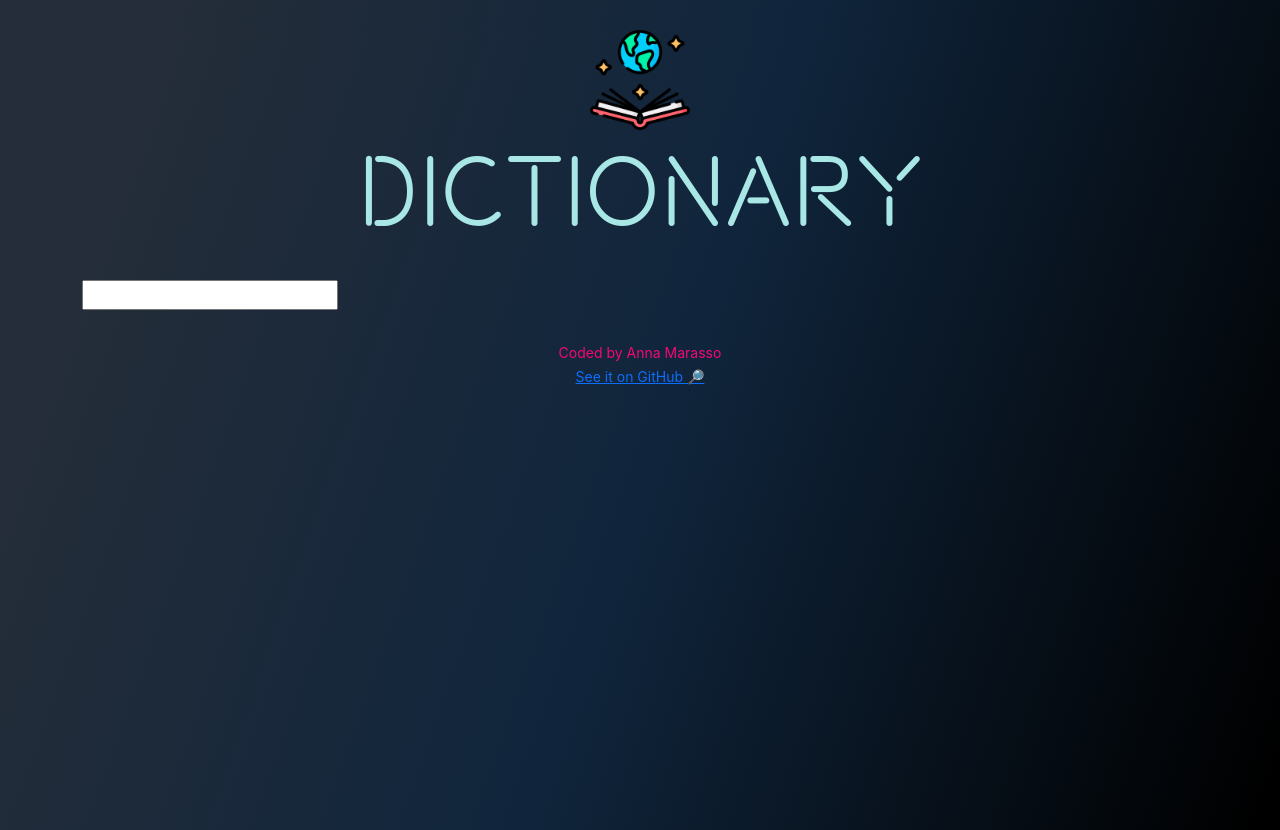
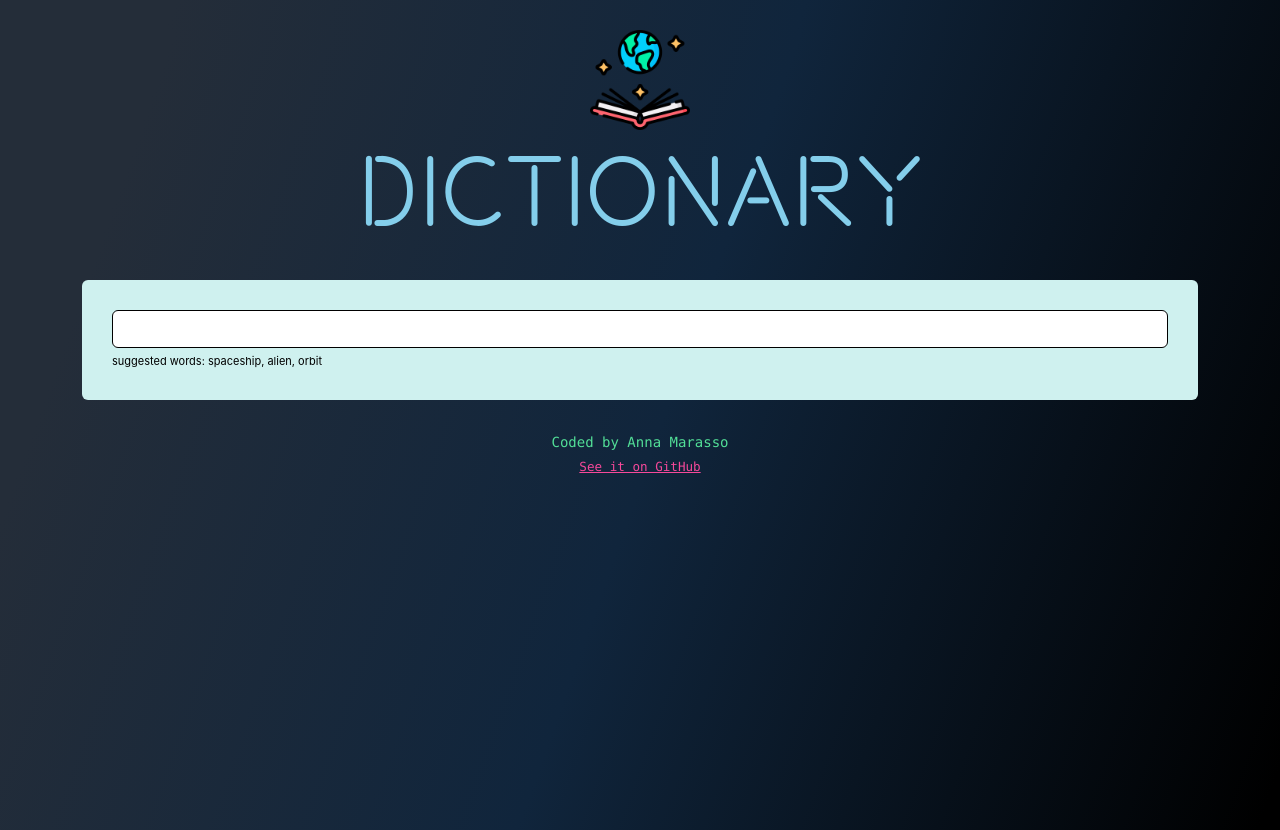
Before and after one commit to annamar90/dictionary-project, a React (Create React App) app: page / in a window 1280 px wide. Built offline with nearby package versions, Linux system fonts and the light colour scheme; no server answers.

Commit message:
style
Styled dictionary
set default word

```diff
--- a/src/App.css
+++ b/src/App.css
@@ -28,7 +28,7 @@ html {
 }
 
 .InfoApp {
-  color: #a9e6e6;
+  color: #84CEEb;
   text-align: center;
   font-family: "myFont";
   font-size: 100px;
@@ -47,18 +47,27 @@ html {
 
 .App-footer {
   text-align: center;
+  font-style: normal;
+  font-family: 'Lucida COnsole';
   margin: 30px 0;
-  color: #f70776;
+  color: #52de97;
 }
 
 
-.signature {
-  color: white;
-  font-style: italic;
-  font-size: 0.5em;
+.githublink {
+  color: #f6499a;
+  font-style: normal;
+  font-family: 'Lucida Console';
+  text-decoration: underline;
+  font-size: 0.9em;
   position: relative;
   text-align: center;
   bottom: 0px;
   margin: auto;
-  width: 94%;
+  width: 84%;
 }
+
+.githublink:hover {
+  color: #fa9905;
+  transition: 0.3s;
+}
--- a/src/App.js
+++ b/src/App.js
@@ -13,14 +13,14 @@ export default function App() {
       </header>
 
       <main>
-        <Dictionary />
+        <Dictionary defaultKeyword="welcome"/>
       </main>
 
       <footer className="App-footer">
         <small>
         Coded by Anna Marasso
         <br/>
-        <a href="https://github.com/annamar90/dictionary-project" id="githublink"> See it on GitHub 🔎</a>
+        <a href="https://github.com/annamar90/dictionary-project" className="githublink">See it on GitHub</a>
         </small>
       </footer>
       </div>
--- a/src/Dictionary.css
+++ b/src/Dictionary.css
@@ -1,4 +1,21 @@
 
-.Dictionary {
-    color: white;
+.Dictionary section{
+    color:black;
+    background-color:#cff1ef;
+    padding: 30px;
+    border-radius: 6px;
+    box-shadow: 0 10px 10px rgba(0,0,0/10%);
+    margin: 20px 0;
 }
+
+.SearchBar {
+    width: 100%;
+    padding: 6px 4px;
+    border: 1px solid;
+    border-radius: 6px;
+}
+
+.Hint {
+    font-size: 11px;
+    margin-top: 5px;
+}
--- a/src/Dictionary.js
+++ b/src/Dictionary.js
@@ -3,22 +3,26 @@ import axios from "axios";
 import Results from "./Results";
 import "./Dictionary.css";
 
-export default function Dictionary() {
-    let [keyword, setKeyword] = useState("");
+export default function Dictionary(props){
+    let [keyword, setKeyword] = useState(props.defaultKeyword);
     let [results, setResults]  = useState(null);
+    let [loaded, setLoaded] = useState(false);
 
     function handleResponse(response){
-
     setResults(response.data[0]);
     }
 
-    function search(event) {
-        event.preventDefault();
 
+    function search(){
       // documentation: https://dictionaryapi.dev/
 
     let apiUrl = "https://api.dictionaryapi.dev/api/v2/entries/en_US/" + keyword;
     axios.get(apiUrl).then(handleResponse);
+    }
+
+    function handleSubmit(event){
+        event.preventDefault();
+        search();
     }
 
 
@@ -26,10 +30,27 @@ export default function Dictionary() {
         setKeyword(event.target.value);
     }
 
-    return <div className="Dictionary">
-                <form onSubmit={search}>
-                    <input type="search" onChange={handleKeywordChange} />
+    function load() {
+        setLoaded(true);
+        search();
+    }
+
+    if(loaded) {
+        return (
+        <div className="Dictionary">
+            <section>
+            <form onSubmit={handleSubmit}>
+                <input type="search" className="SearchBar" onChange={handleKeywordChange} />
+            </form>
+            <div className="Hint">
+                suggested words: spaceship, alien, orbit
+            </div>
+             </section>
                 <Results results={results}/>
-                </form>
-            </div>;
+            </div>
+        );
+    } else {
+        load();
+        return "Loading";
     }
+}
--- /dev/null
+++ b/src/Results.css
@@ -0,0 +1,5 @@
+.Results h2{
+    font-size:36px;
+    font-weight:bold;
+    line-height:1.5;
+}
--- a/src/Results.js
+++ b/src/Results.js
@@ -1,12 +1,14 @@
 import React from "react";
 import Phonetic from "./Phonetic";
 import Meaning from "./Meaning";
+import "./Results.css";
 
 
 export default function Results(props) {
     if(props.results) {
         return (
          <div className="Results">
+             <section>
              <h2>{props.results.word}</h2>
              {props.results.phonetics.map(function(phonetic, index) {
                  return (
@@ -15,10 +17,13 @@ export default function Results(props) {
                          </div>
                  );
              })}
+             </section>
+
              {props.results.meanings.map(function(meaning,index) {
-                return (<div key={index}>
+                return (
+                <section key={index}>
                     <Meaning meaning={meaning} />
-                 </div>
+                </section>
               );
             })}
          </div>
```
Lines whose indentation alone changed are shown as unchanged.
